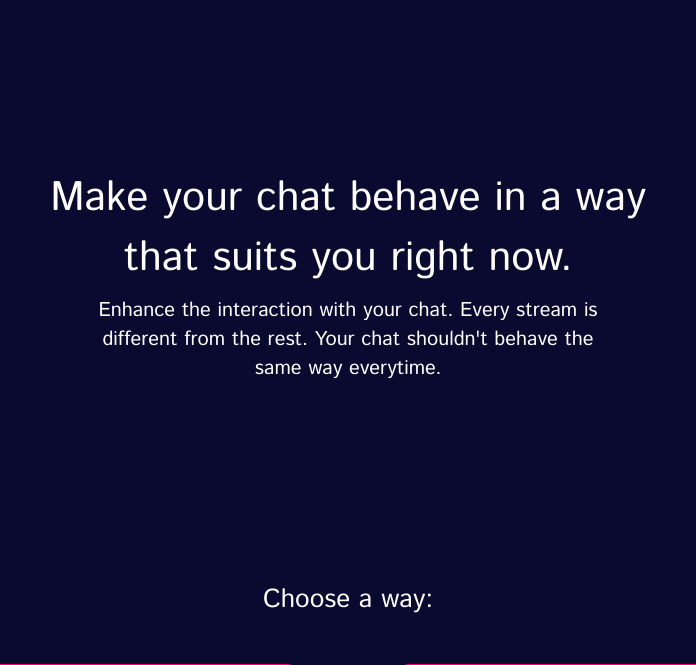
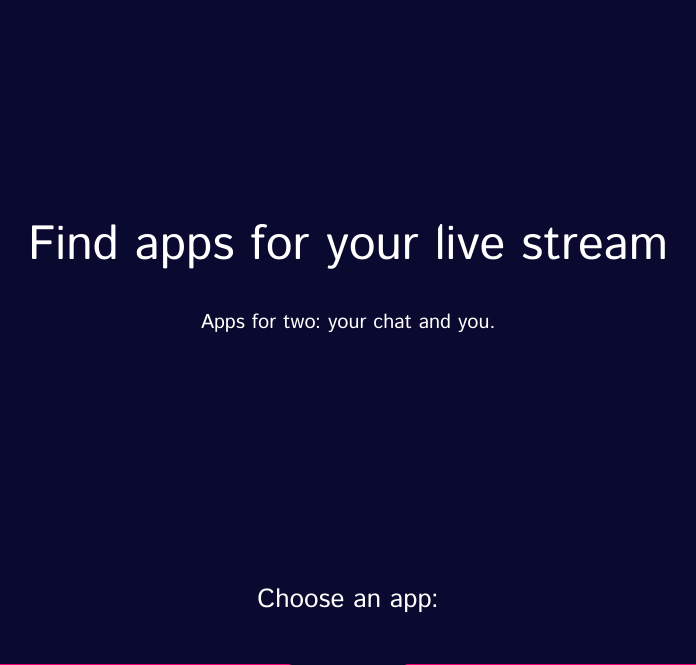
Before and after one commit to CuttleFysh/cuttlet, a Django app: page / in a window 1280 px wide. Shown: the part 48-713 px from the top of the page, without its empty margins (292-988 px from the left). Run offline with Django 3.2, Linux system fonts and the light colour scheme; the visitor is signed in with stand-in values (Sample User, id 1); some libraries are stand-ins or nearby versions.

Commit message:
Change way to app, and add ssl

```diff
--- a/app.yaml
+++ b/app.yaml
@@ -9,3 +9,7 @@ beta_settings:
 runtime_config:
   python_version: 3
 # [END runtime]
+
+handlers:
+- url: /.*
+  secure: always
--- a/cuttlet_home/models.py
+++ b/cuttlet_home/models.py
@@ -7,7 +7,7 @@ class Profile(models.Model):
     user = models.OneToOneField(User, on_delete=models.CASCADE, editable=False)
     name = models.TextField(default='')
     account_type = models.TextField(default='')
-    thumbnail_url = models.TextField(default='http://via.placeholder.com/36.png/8ADCE5?text=+');
+    thumbnail_url = models.TextField(default='https://via.placeholder.com/36.png/07B8E1?text=+');
     juice_ml = models.IntegerField(default=100)
     all_juice = models.IntegerField(default=0)
 
--- a/cuttlet_home/static/css/base.css
+++ b/cuttlet_home/static/css/base.css
@@ -311,7 +311,7 @@ i {
     }
 
     #header_dropdown {
-        width: 20vw;
+        width: 15vw;
     }
 
 }
--- a/cuttlet_home/templates/cuttlet_home/base.html
+++ b/cuttlet_home/templates/cuttlet_home/base.html
@@ -59,7 +59,7 @@
                         <span>Thank you for joining us this early!!</span><br><br>
                         During the BETA your Juice ml
                         will stay the same.<br>
-                        Also, every different <b>way</b> you use to
+                        Also, every different <b>app</b> you use to
                         change your chat won't consume
                         any Juice.<br><br>
                         We are working hard to give you the best experience.<br>
--- a/cuttlet_home/templates/cuttlet_home/home.html
+++ b/cuttlet_home/templates/cuttlet_home/home.html
@@ -3,7 +3,7 @@
 
 {% block meta %}
     <title>Cuttlebay</title>
-    <meta name="description" content="Make your chat behave in a way that suits you right now. Enhance the interaction with your chat. Every stream is different from the rest. Your chat shouldn't behave the same way everytime."/>
+    <meta name="description" content="Find apps for your live stream. Apps for two: your chat and you."/>
 {% endblock %}
 
 {% block styles %}
@@ -14,21 +14,19 @@
     {% csrf_token %}
     <div id="explanation">
         <p>
-            Make your chat behave in a way that suits you right now.<br>
+            Find apps for your live stream<br>
             <span>
-                Enhance the interaction with your chat.
-                Every stream is different from the rest.
-                Your chat shouldn't behave the same way everytime.
+                Apps for two: your chat and you.
             </span>
         </p>
     </div>
     <div id="title_choose">
-        {% if user.is_authenticated %}Choose a way:{% else %}Login to choose a way:{% endif %}
+        {% if user.is_authenticated %}Choose an app:{% else %}Login to choose an app:{% endif %}
     </div>
-    <div id="container_all_ways">
-        <div id="supperfan_container" class="container_way">
-            <div class="title_way">SupperFan</div>
-            <div class="explanation_way container_concern">
+    <div id="container_all_apps">
+        <div id="supperfan_container" class="container_app">
+            <div class="title_app">SupperFan</div>
+            <div class="explanation_app container_concern">
                 <span>Turn your chat into a quizz for your viewers.</span>
             </div>
             <div class="concern_streamer container_concern">
@@ -55,7 +53,7 @@
                     </div>
                 </div>
             </div>
-            <div class="concern_way container_concern">
+            <div class="concern_app container_concern">
                 <div class="title_concern">Supperfan:</div>
                 <div class="content_concern">
                     <div class="element_ranks">
@@ -69,14 +67,14 @@
                 </div>
             </div>
             {% if user.is_authenticated %}
-                <a class="button_start button_trigger_way" onclick="return startWay(10)" href="/supperfan/new/">Start</a>
-                <div class="button_start_offline button_trigger_way">Offline</div>
-                <div class="label_cost_way label_cost_off" data-ml="10">10ml</div>
+                <a class="button_start button_trigger_app" onclick="return startApp(10)" href="/supperfan/new/">Start</a>
+                <div class="button_start_offline button_trigger_app">Offline</div>
+                <div class="label_cost_app label_cost_off" data-ml="10">10ml</div>
             {% endif %}
         </div><!--
-        --><div id="hoh_container" class="container_way">
-            <div class="title_way">Hour of Honesty</div>
-            <div class="explanation_way container_concern">
+        --><div id="hoh_container" class="container_app">
+            <div class="title_app">Hour of Honesty</div>
+            <div class="explanation_app container_concern">
                 <span>Turn your chat into a Q&A.</span>
             </div>
             <div class="concern_streamer container_concern">
@@ -100,7 +98,7 @@
                     </div>
                 </div>
             </div>
-            <div class="concern_way container_concern">
+            <div class="concern_app container_concern">
                 <div class="title_concern">HoH:</div>
                 <div class="content_concern">
                     <div class="element_grid">
@@ -117,13 +115,13 @@
                 </div>
             </div>
             {% if user.is_authenticated %}
-                <a class="button_start button_trigger_way" onclick="return startWay(10)" href="/hoh/new/">Start</a>
-                <div class="button_start_offline button_trigger_way">Offline</div>
-                <div class="label_cost_way label_cost_off" data-ml="10">10ml</div>
+                <a class="button_start button_trigger_app" onclick="return startApp(10)" href="/hoh/new/">Start</a>
+                <div class="button_start_offline button_trigger_app">Offline</div>
+                <div class="label_cost_app label_cost_off" data-ml="10">10ml</div>
             {% endif %}
         </div><!--
-        --><div id="next_way" class="container_way">
-            <div id="next_way_text">MORE COMING SOON</div>
+        --><div id="next_app" class="container_app">
+            <div id="next_app_text">MORE COMING SOON</div>
         </div>
     </div>
     <div id="footer">
--- a/hoh/templates/hoh/hoh.html
+++ b/hoh/templates/hoh/hoh.html
@@ -3,7 +3,7 @@
 
 {% block meta %}
     <title>Hour of Honesty - Cuttlebay</title>
-    <meta name="description" content="One of Cuttlebay's ways of changing your chat. Put yourself into the challenge of honestly answering questions for one hour."/>
+    <meta name="description" content="One of Cuttlebay's apps for you and your chat. Put yourself into the challenge of honestly answering questions for one hour."/>
 {% endblock %}
 
 {% block styles %}
--- a/static/css/base.css
+++ b/static/css/base.css
@@ -311,7 +311,7 @@ i {
     }
 
     #header_dropdown {
-        width: 20vw;
+        width: 15vw;
     }
 
 }
--- a/static/css/home.css
+++ b/static/css/home.css
@@ -9,13 +9,13 @@ body {
     height: 70vh;
     line-height: 70vh;
     text-align: center;
-    font-size: 1.625em;
 }
 
 #explanation p {
     display: inline-block;
     width: 94%;
     line-height: normal;
+    font-size: 3em;
     vertical-align: middle;
 }
 
@@ -35,7 +35,7 @@ body {
     font-size: 1.375em;
 }
 
-#container_all_ways {
+#container_all_apps {
     position: relative;
     padding-bottom: 24px;
     width: 100%;
@@ -43,7 +43,7 @@ body {
     text-align: center;
 }
 
-.container_way {
+.container_app {
     display: inline-block;
     position: relative;
     margin: 24px 0.5%;
@@ -54,7 +54,7 @@ body {
     vertical-align: top;
 }
 
-.title_way {
+.title_app {
     display: block;
     position: absolute;
     left: -3px;
@@ -76,7 +76,7 @@ body {
     width: calc(100% - 36px);
 }
 
-.explanation_way {
+.explanation_app {
     margin-top: 39px;
     height: 70px;
     line-height: 70px;
@@ -112,7 +112,7 @@ body {
     height: 140px;
 }
 
-.concern_way {
+.concern_app {
     height: 280px;
 }
 
@@ -244,7 +244,7 @@ body {
     text-align: right;
 }
 
-.label_cost_way {
+.label_cost_app {
     display: inline-block;
     position: relative;
     float: right;
@@ -263,7 +263,7 @@ body {
 }
 
 
-.button_trigger_way {
+.button_trigger_app {
     position: relative;
     float: right;
     margin: 3px 18px 3px 0;
@@ -292,13 +292,13 @@ body {
     cursor: default;
 }
 
-#next_way {
+#next_app {
     line-height: 720px;
     opacity: 0.3;
     cursor: default;
 }
 
-#next_way_text {
+#next_app_text {
     display: inline-block;
     width: 80%;
     line-height: normal;
@@ -478,23 +478,15 @@ body {
 
 @media only screen and (min-width: 768px) {
 
-    #explanation {
-        font-size: 1.875em;
-    }
-
     #explanation p {
         width: 50%;
-    }
-
-    #explanation p {
-        font-size: 1.375em;
     }
 
     #title_choose {
         font-size: 1.625em;
     }
 
-    .container_way {
+    .container_app {
         margin: 24px 3.5%;
         width: calc(24% - 6px);
         min-width: 405px;
--- a/static/js/home.js
+++ b/static/js/home.js
@@ -11,7 +11,7 @@ var button_login_youtube = document.getElementById('button_login_youtube');
 var button_start_array = document.getElementsByClassName('button_start');
 var button_offline_array = document.getElementsByClassName('button_start_offline');
 
-var label_cost_way = document.getElementsByClassName('label_cost_way');
+var label_cost_app = document.getElementsByClassName('label_cost_app');
 
 if (button_header_login) {
     button_header_login.addEventListener('click', function () {
@@ -79,21 +79,21 @@ function loginYoutube() {
 function updateButtonsAvailable() {
     if (header_is_live.dataset.islive === 'true') {
         toggleDivsInArrays(button_start_array, button_offline_array);
-        for (var i = 0; i < label_cost_way.length; i++) {
-            if (label_cost_way[i].dataset.ml <= header_ml.dataset.ml) {
-                label_cost_way[i].className = 'label_cost_way';
+        for (var i = 0; i < label_cost_app.length; i++) {
+            if (label_cost_app[i].dataset.ml <= header_ml.dataset.ml) {
+                label_cost_app[i].className = 'label_cost_app';
             }
         }
     } else {
         toggleDivsInArrays(button_offline_array, button_start_array);
-        for (var i = 0; i < label_cost_way.length; i++) {
-            label_cost_way[i].className = 'label_cost_way label_cost_off';
+        for (var i = 0; i < label_cost_app.length; i++) {
+            label_cost_app[i].className = 'label_cost_app label_cost_off';
         }
     }
     setTimeout(updateButtonsAvailable, 3000);
 }
 
-function startWay(cost) {
+function startApp(cost) {
     if (cost <= header_ml.dataset.ml) {
         return true;
     } else {
--- a/supperfan/templates/supperfan/supperfan.html
+++ b/supperfan/templates/supperfan/supperfan.html
@@ -3,7 +3,7 @@
 
 {% block meta %}
     <title>Supperfan - Cuttlebay</title>
-    <meta name="description" content="One of Cuttlebay's ways of changing your chat. Find the one viewer who answers the fastest to your questions."/>
+    <meta name="description" content="One of Cuttlebay's apps for you and your chat. Find the one viewer who answers the fastest to your questions."/>
 {% endblock %}
 
 {% block styles %}
```
Also changed, not shown: cuttlet_home/static/css/home.css (+11 -19 lines), cuttlet_home/static/js/home.js (+7 -7 lines).
